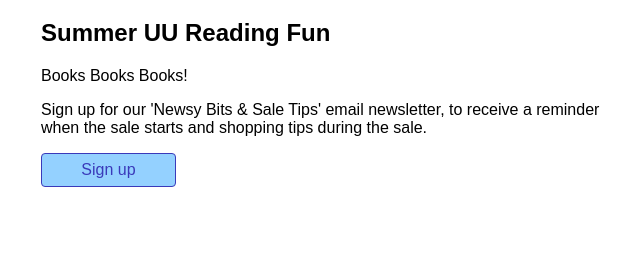
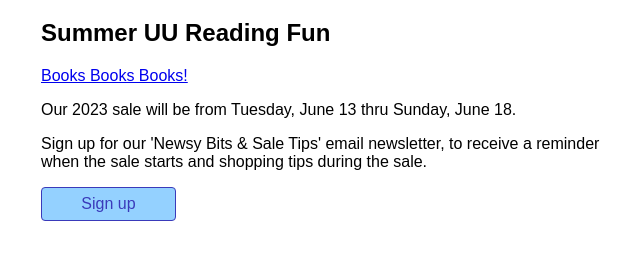
Before and after one commit to edwards-julie/books-ouuc, a plain HTML site: page index.html in a window 1280 px wide. Shown: the part 61-320 px from the top of the page, without its empty margins (299-939 px from the left). Drawn offline with Linux system fonts and the light colour scheme.

Commit message:
Copy updates

```diff
--- a/index.html
+++ b/index.html
@@ -8,8 +8,9 @@
   <div class="main">
     <h1>OUUC Booksale</h1>
     <h2>Summer UU Reading Fun</h2>
-    <p>Books Books Books!</p>
+    <p><a href="https://www.ouuc.org/books-books-books/">Books Books Books!</a></p>
+    <p>Our 2023 sale will be from Tuesday, June 13 thru Sunday, June 18.</p>
     <p>Sign up for our 'Newsy Bits & Sale Tips' email newsletter, to receive a reminder when the sale starts and shopping tips during the sale.</p>
-    <p><a href="mailto:books.ouuc@gmail.com?subject=Sign me up!">Sign up</a></p>
+    <p><a class="button" href="mailto:books.ouuc@gmail.com?subject=Sign me up!">Sign up</a></p>
   </div>
 </body>
--- a/style.css
+++ b/style.css
@@ -5,7 +5,7 @@
   font-family: sans-serif;
 }
 
-a {
+a.button {
   display: flex;
   background: #94d1ff;
   width: 133px;
```
